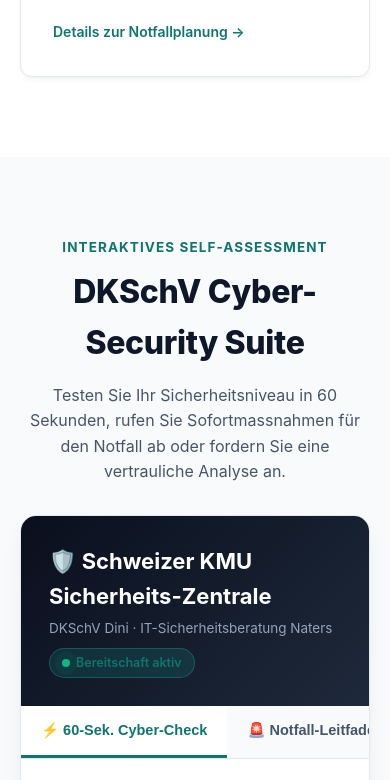
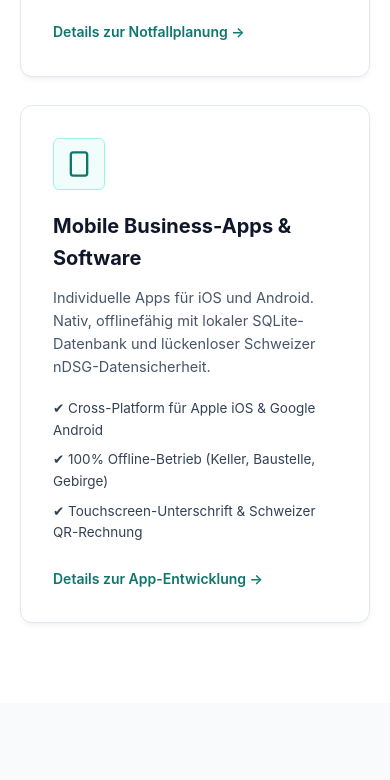
Before and after one commit to piWer696/dkschv-website, a website: page index.html in a window 390 px wide. Shown: the part 3407-4187 px from the top of the page. Drawn offline with Linux system fonts and the light colour scheme.

Commit message:
auto-save: 2026-11-25 20:10:55 [datenschutz.html, impressum.html, index.html (+6 weitere)]

```diff
--- a/index.html
+++ b/index.html
@@ -209,6 +209,7 @@
           <li><a href="sicherheitsanalyse.html" class="nav-link">Sicherheitsanalyse</a></li>
           <li><a href="risikomanagement.html" class="nav-link">Risikomanagement</a></li>
           <li><a href="notfallplanung.html" class="nav-link">Notfallplanung</a></li>
+          <li><a href="app-entwicklung.html" class="nav-link">App-Entwicklung</a></li>
           <li><a href="blueprints/" class="nav-link" style="color: #0284c7; font-weight: 600;">Blueprints</a></li>
           <li><a href="shop/" class="nav-link" style="color: #10b981; font-weight: 700;">🛒 Vorlagen-Shop</a></li>
           <li><a href="ueber-uns.html" class="nav-link">Über&nbsp;uns</a></li>
@@ -385,6 +386,28 @@
           </ul>
           <a href="notfallplanung.html" class="service-link">
             Details zur Notfallplanung &rarr;
+          </a>
+        </div>
+
+        <!-- Service 4 -->
+        <div class="service-card">
+          <div class="service-icon-box">
+            <svg width="28" height="28" viewBox="0 0 24 24" fill="none" stroke="currentColor" stroke-width="2">
+              <rect x="5" y="2" width="14" height="20" rx="2" ry="2"></rect>
+              <line x1="12" y1="18" x2="12.01" y2="18"></line>
+            </svg>
+          </div>
+          <h3 class="service-title">Mobile Business-Apps &amp; Software</h3>
+          <p class="service-desc">
+            Individuelle Apps für iOS und Android. Nativ, offlinefähig mit lokaler SQLite-Datenbank und lückenloser Schweizer nDSG-Datensicherheit.
+          </p>
+          <ul class="service-features">
+            <li>✔ Cross-Platform für Apple iOS &amp; Google Android</li>
+            <li>✔ 100% Offline-Betrieb (Keller, Baustelle, Gebirge)</li>
+            <li>✔ Touchscreen-Unterschrift &amp; Schweizer QR-Rechnung</li>
+          </ul>
+          <a href="app-entwicklung.html" class="service-link">
+            Details zur App-Entwicklung &rarr;
           </a>
         </div>
       </div>
@@ -752,6 +775,7 @@
             <li><a href="sicherheitsanalyse.html">Sicherheitsanalyse</a></li>
             <li><a href="risikomanagement.html">Risikomanagement</a></li>
             <li><a href="notfallplanung.html">Notfallplanung</a></li>
+            <li><a href="app-entwicklung.html">App-Entwicklung</a></li>
             <li><a href="#" onclick="openPortalLoginModal(event)">🔒 Kunden-Login</a></li>
             <li><a href="#cyber-suite">60-Sek. Cyber-Check</a></li>
           </ul>
--- a/sitemap.xml
+++ b/sitemap.xml
@@ -21,6 +21,12 @@
   <url>
     <loc>https://dkschv.ch/notfallplanung.html</loc>
     <lastmod>2026-11-23</lastmod>
+    <changefreq>monthly</changefreq>
+    <priority>0.9</priority>
+  </url>
+  <url>
+    <loc>https://dkschv.ch/app-entwicklung.html</loc>
+    <lastmod>2026-11-25</lastmod>
     <changefreq>monthly</changefreq>
     <priority>0.9</priority>
   </url>
```
Also changed, not shown: datenschutz.html (+2 -0 lines), impressum.html (+2 -0 lines), kontakt.html (+2 -0 lines), notfallplanung.html (+2 -0 lines), risikomanagement.html (+2 -0 lines), sicherheitsanalyse.html (+2 -0 lines), ueber-uns.html (+2 -0 lines).
